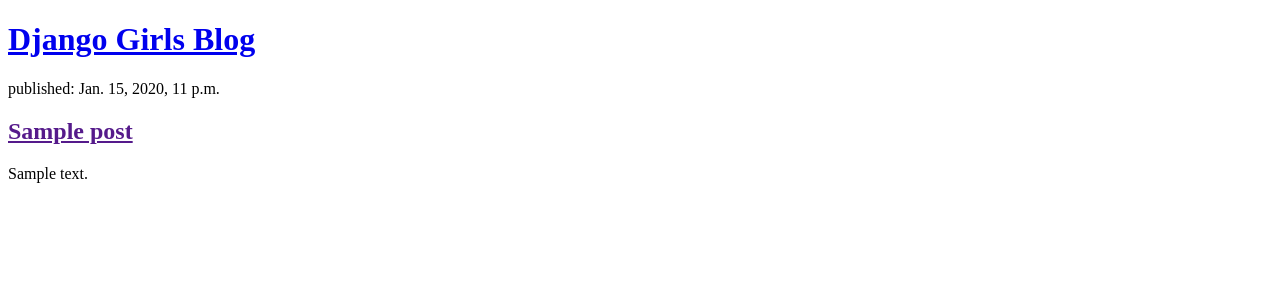
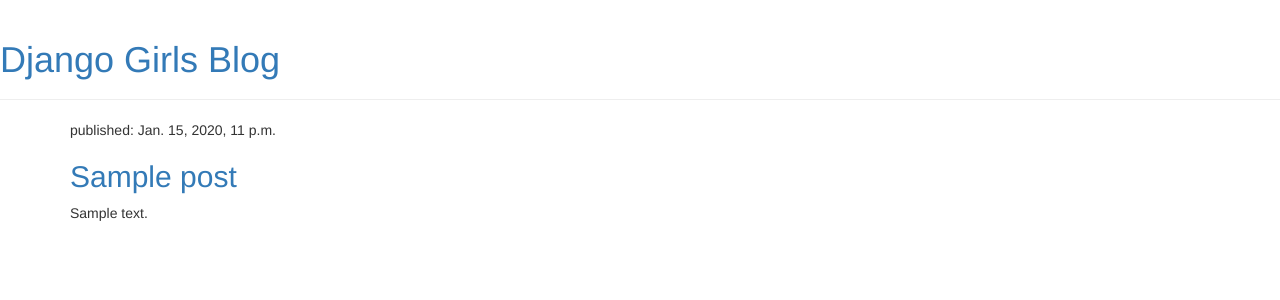
Before and after one commit to schimann/my-first-blog, a Django app: template blog/templates/blog/post_list.html in a window 1280 px wide. Shown: the top 300 px of the page. Run offline with Django 3.2, Linux system fonts and the light colour scheme; the template is opened without the code that fills it: values that come from a table or form of the project are taken from there, others are empty; tables that the repository leaves empty hold one stand-in row (values such as "Sample post"); some libraries are stand-ins or nearby versions.

Commit message:
Added view and template detailed blog post as well as CSS for the site.

```diff
--- /dev/null
+++ b/blog/templates/blog/base.html
@@ -0,0 +1,32 @@
+{% load static %}
+<html>
+<head>
+  <title>Django Girls blog</title>
+  <link rel="stylesheet" href="//maxcdn.bootstrapcdn.com/bootstrap/3.2.0/css/bootstrap.min.css">
+  <link rel="stylesheet" href="//maxcdn.bootstrapcdn.com/bootstrap/3.2.0/css/bootstrap-theme.min.css">
+  <link href='//fonts.googleapis.com/css?family=Lobster&subset=latin,latin-ext' rel='stylesheet' type='text/css'>
+  <link rel="stylesheet" href="{% static 'css/blog.css' %}">
+</head>
+<body>
+  <div class="page-header">
+    <h1><a href="/">Django Girls Blog</a></h1>
+  </div>
+  <div class="content container">
+    <div class="row">
+      <div class="col-md-8">
+        {% block content %}
+        {% for post in posts %}
+        <div class="post">
+          <div class="date">
+            <p>published: {{ post.published_date }}</p>
+          </div>
+          <h2><a href="">{{ post.title }}</a></h2>
+          <p>{{ post.text|linebreaksbr }}</p>
+        </div>
+        {% endfor %}
+        {% endblock %}
+      </div>
+    </div>
+  </div>
+</body>
+</html>
--- a/blog/templates/blog/post_list.html
+++ b/blog/templates/blog/post_list.html
@@ -1,21 +1,14 @@
-<!DOCTYPE html>
-<html>
-  <head>
-    <meta charset="utf-8">
-    <title>travel with kids blog</title>
-  </head>
-  <body>
-    <div>
-            <h1><a href="/">Django Girls Blog</a></h1>
-        </div>
 
-        {% for post in posts %}
-        <div>
-          <p>published: {{ post.published_date }}</p>
-          <h2> <a href="">{{ post.title }}</a> </h2>
-          <p>{{ post.text|linebreaksbr }}</p>
-        </div>
-        {%endfor %}
+{% extends 'blog/base.html' %}
 
-  </body>
-</html>
+{% block content %}
+{% for post in posts %}
+<div class="post">
+  <div class="date">
+    <p>published: {{ post.published_date }}</p>
+  </div>
+  <h2><a href="{% url 'post_detail' pk=post.pk %}">{{ post.title }}</a></h2>
+  <p>{{ post.text|linebreaksbr }}</p>
+</div>
+{% endfor %}
+{% endblock %}
```
Also changed, not shown: blog/templates/blog/post_detail.html (added, +13 -0 lines).
